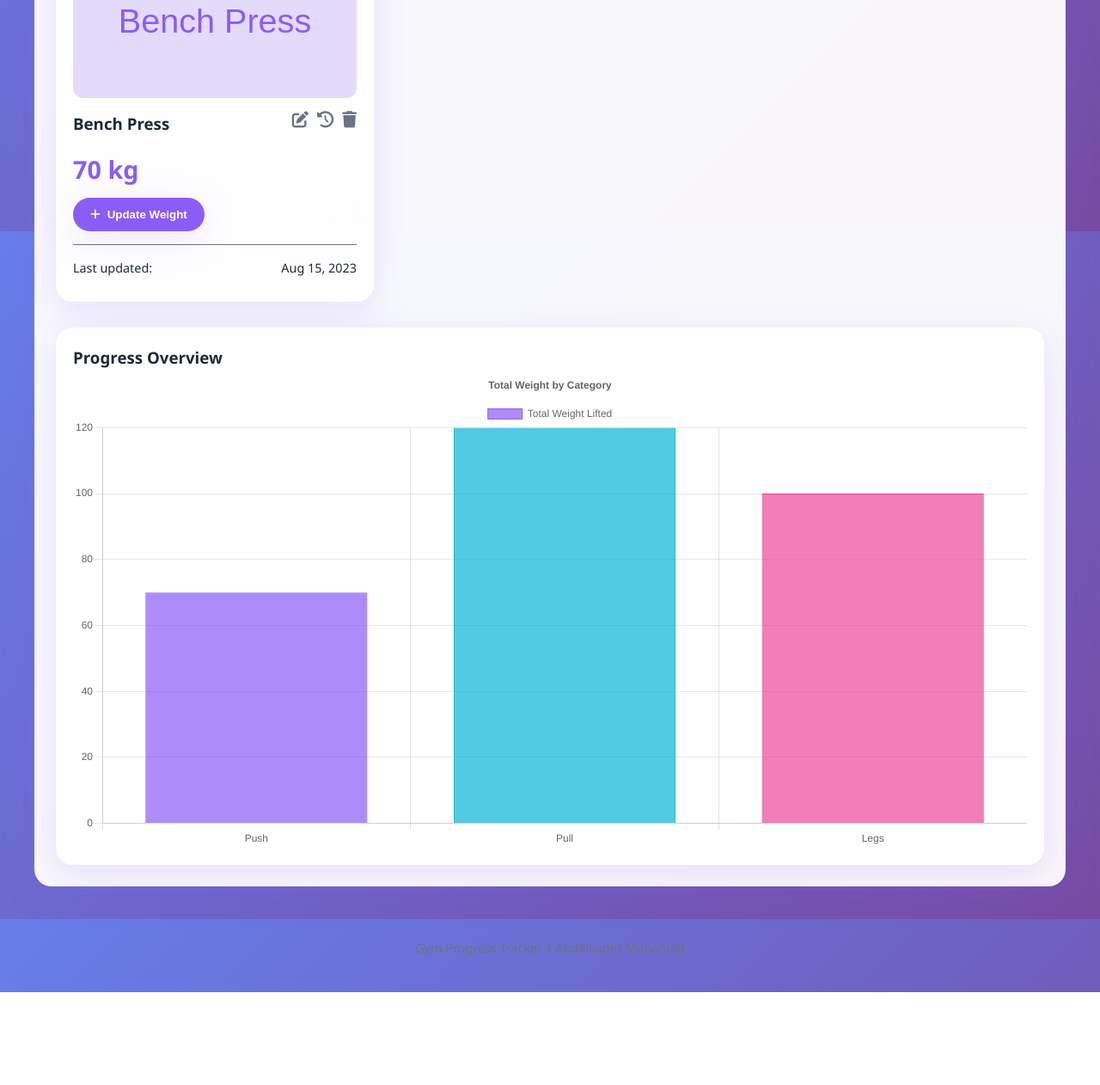
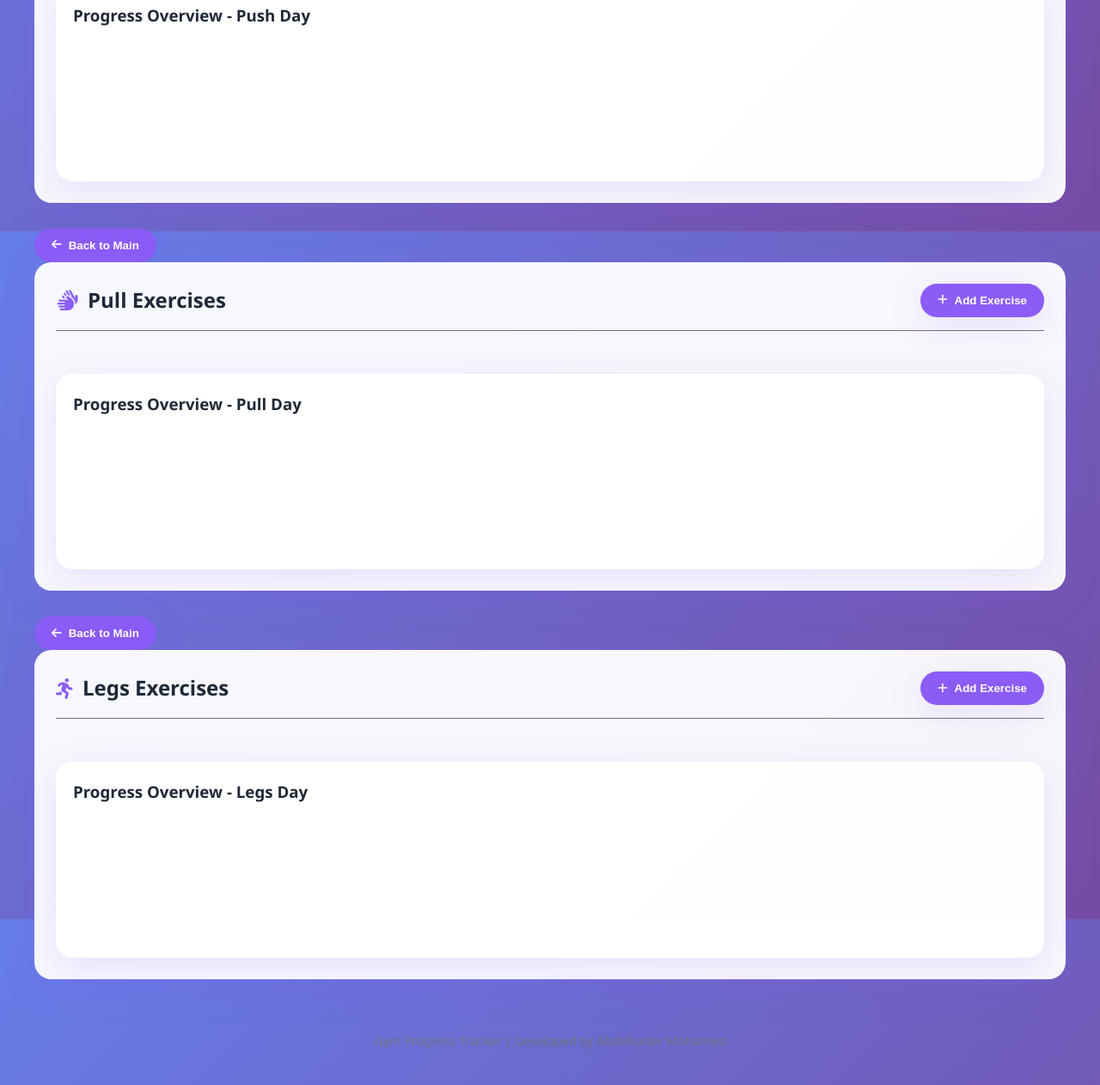
Before and after one commit to Abdel9ader/test, a plain HTML site: page index.html in a window 1280 px wide. Shown: the part 531-1793 px from the top of the page at 86% size. Before the commit the page ends 1685 px from the top, so only its background shows below. Drawn offline with nearby package versions, Linux system fonts and the light colour scheme.

Commit message:
Update index.html

```diff
--- a/index.html
+++ b/index.html
@@ -13,7 +13,7 @@
         <header>
             <div class="logo">
                 <i class="fas fa-dumbbell"></i>
-                <span>Gym Progress Tracker</span>
+                <span>TAMRINK</span>
             </div>
             <button class="theme-toggle" id="themeToggle">
                 <i class="fas fa-moon"></i>
@@ -21,7 +21,8 @@
             </button>
         </header>
 
-        <main>
+        <!-- Main Page -->
+        <div class="page active" id="mainPage">
             <div class="tabs">
                 <div class="tab push" data-category="push">
                     <i class="fas fa-hands"></i>
@@ -39,32 +40,100 @@
                     <p>Quads, Hamstrings, Calves</p>
                 </div>
             </div>
+        </div>
+
+        <!-- Push Page -->
+        <div class="page push-page" id="pushPage">
+            <button class="btn back-btn" id="backBtnPush">
+                <i class="fas fa-arrow-left"></i>
+                Back to Main
+            </button>
 
             <div class="workout-section">
                 <div class="section-header">
                     <div class="category-title">
-                        <i class="fas fa-hands" id="categoryIcon"></i>
-                        <h2 id="currentCategory">Push Exercises</h2>
+                        <i class="fas fa-hands"></i>
+                        <h2>Push Exercises</h2>
                     </div>
-                    <button class="btn" id="addExerciseBtn">
+                    <button class="btn" id="addExerciseBtnPush">
                         <i class="fas fa-plus"></i>
                         Add Exercise
                     </button>
                 </div>
 
-                <div class="exercises-grid" id="exercisesContainer">
+                <div class="exercises-grid" id="exercisesContainerPush">
                     <!-- Exercises will be dynamically inserted here -->
                 </div>
 
                 <div class="progress-chart">
-                    <h3>Progress Overview</h3>
-                    <canvas id="progressChart"></canvas>
+                    <h3>Progress Overview - Push Day</h3>
+                    <canvas id="progressChartPush"></canvas>
                 </div>
             </div>
-        </main>
+        </div>
+
+        <!-- Pull Page -->
+        <div class="page pull-page" id="pullPage">
+            <button class="btn back-btn" id="backBtnPull">
+                <i class="fas fa-arrow-left"></i>
+                Back to Main
+            </button>
+
+            <div class="workout-section">
+                <div class="section-header">
+                    <div class="category-title">
+                        <i class="fas fa-hands"></i>
+                        <h2>Pull Exercises</h2>
+                    </div>
+                    <button class="btn" id="addExerciseBtnPull">
+                        <i class="fas fa-plus"></i>
+                        Add Exercise
+                    </button>
+                </div>
+
+                <div class="exercises-grid" id="exercisesContainerPull">
+                    <!-- Exercises will be dynamically inserted here -->
+                </div>
+
+                <div class="progress-chart">
+                    <h3>Progress Overview - Pull Day</h3>
+                    <canvas id="progressChartPull"></canvas>
+                </div>
+            </div>
+        </div>
+
+        <!-- Legs Page -->
+        <div class="page legs-page" id="legsPage">
+            <button class="btn back-btn" id="backBtnLegs">
+                <i class="fas fa-arrow-left"></i>
+                Back to Main
+            </button>
+
+            <div class="workout-section">
+                <div class="section-header">
+                    <div class="category-title">
+                        <i class="fas fa-running"></i>
+                        <h2>Legs Exercises</h2>
+                    </div>
+                    <button class="btn" id="addExerciseBtnLegs">
+                        <i class="fas fa-plus"></i>
+                        Add Exercise
+                    </button>
+                </div>
+
+                <div class="exercises-grid" id="exercisesContainerLegs">
+                    <!-- Exercises will be dynamically inserted here -->
+                </div>
+
+                <div class="progress-chart">
+                    <h3>Progress Overview - Legs Day</h3>
+                    <canvas id="progressChartLegs"></canvas>
+                </div>
+            </div>
+        </div>
 
         <footer>
-            <p>Gym Progress Tracker | Abdelkader Mohamed</p>
+            <p>Gym Progress Tracker | Developed by Abdelkader Mohamed</p>
         </footer>
     </div>
 
```
